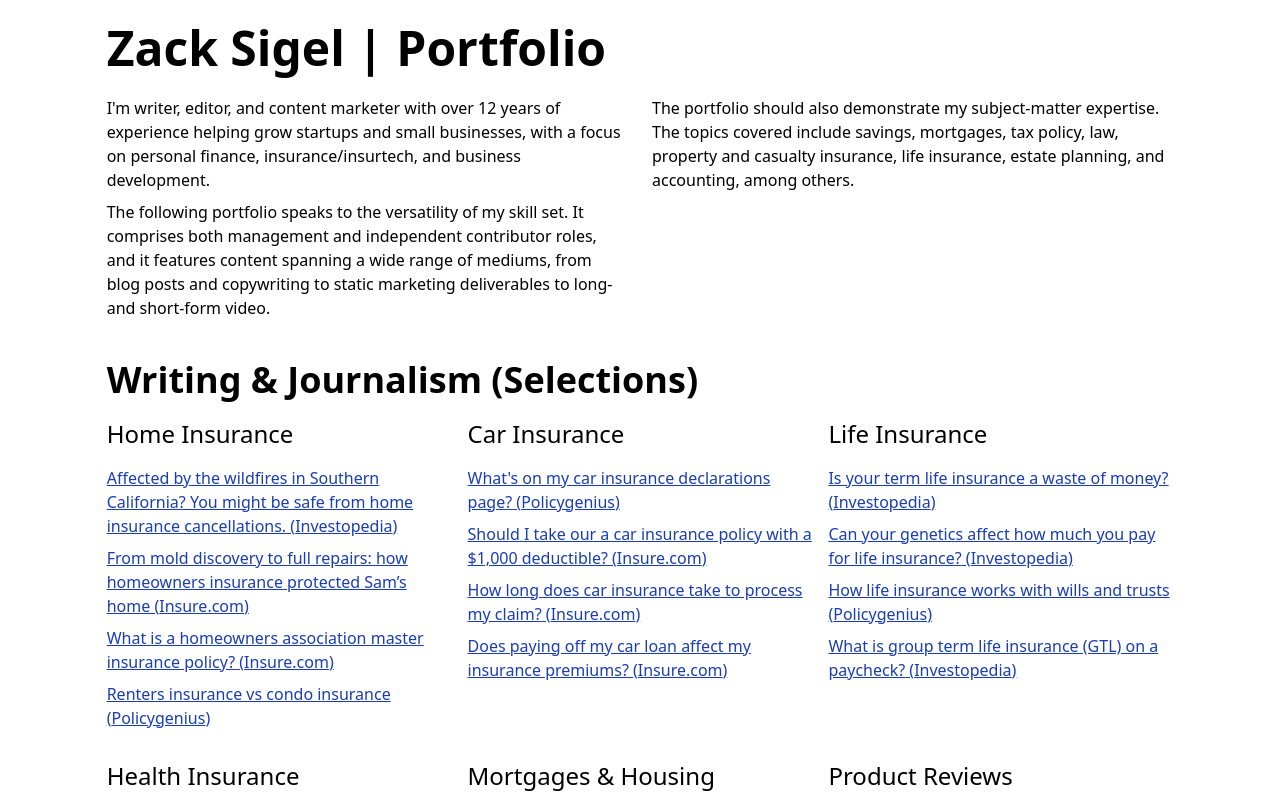
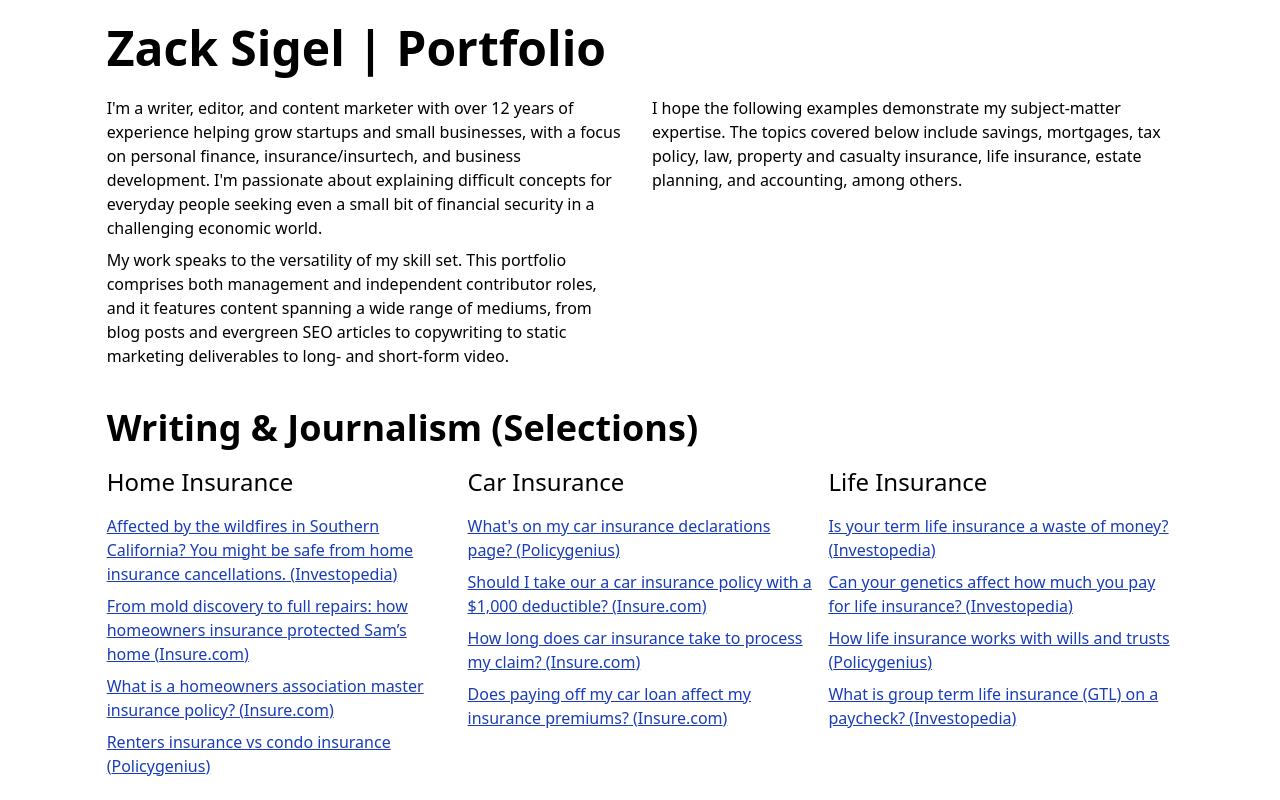
Before and after one commit to zacksigel/my-portfolio, a React (Vite) app: page / in a window 1280 px wide. Shown: the top 800 px of the page. Built offline with nearby package versions, Linux system fonts and the light colour scheme.

Commit message:
updated blurb

```diff
--- a/src/pages/Home.tsx
+++ b/src/pages/Home.tsx
@@ -16,20 +16,17 @@
 <div className="flex flex-col w-5/6 mx-auto">
   <h1 className="text-5xl font-bold mb-6 mt-6">Zack Sigel | Portfolio</h1>
   <div className="flex flex-row gap-6 mb-8">
-    {/* Left column with first two paragraphs */}
     <div className="w-1/2">
       <p className="mb-2">
-        I'm writer, editor, and content marketer with over 12 years of experience helping grow startups and small businesses, with a focus on personal finance, insurance/insurtech, and business development.
+        I'm a writer, editor, and content marketer with over 12 years of experience helping grow startups and small businesses, with a focus on personal finance, insurance/insurtech, and business development. I'm passionate about explaining difficult concepts for everyday people seeking even a small bit of financial security in a challenging economic world.
       </p>
       <p className="mb-2">
-        The following portfolio speaks to the versatility of my skill set. It comprises both management and independent contributor roles, and it features content spanning a wide range of mediums, from blog posts and copywriting to static marketing deliverables to long- and short-form video.
+        My work speaks to the versatility of my skill set. This portfolio comprises both management and independent contributor roles, and it features content spanning a wide range of mediums, from blog posts and evergreen SEO articles to copywriting to static marketing deliverables to long- and short-form video.
       </p>
     </div>
-
-    {/* Right column with third paragraph */}
     <div className="w-1/2">
       <p className="mb-2">
-        The portfolio should also demonstrate my subject-matter expertise. The topics covered include savings, mortgages, tax policy, law, property and casualty insurance, life insurance, estate planning, and accounting, among others.
+        I hope the following examples demonstrate my subject-matter expertise. The topics covered below include savings, mortgages, tax policy, law, property and casualty insurance, life insurance, estate planning, and accounting, among others.
       </p>
     </div>
   </div>
```
